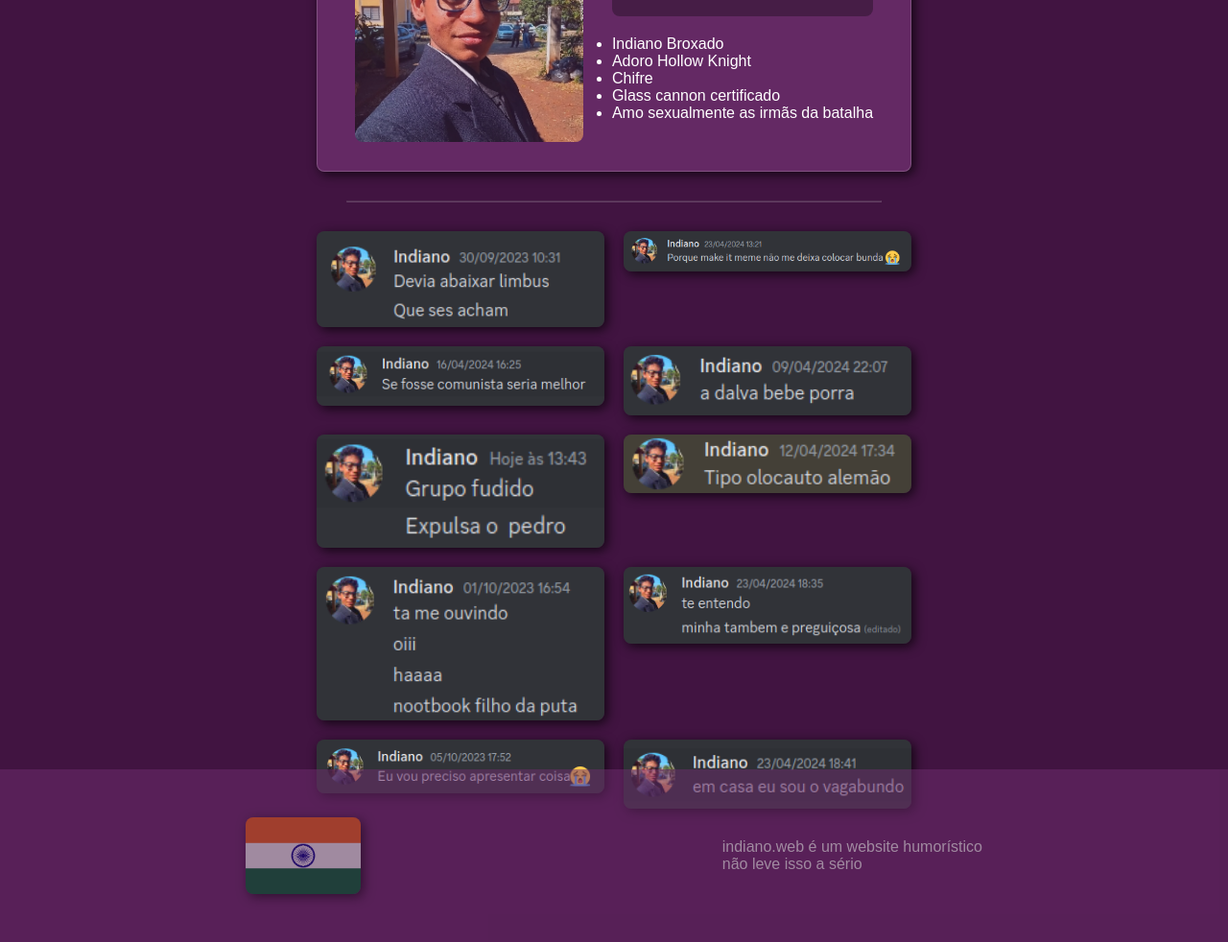
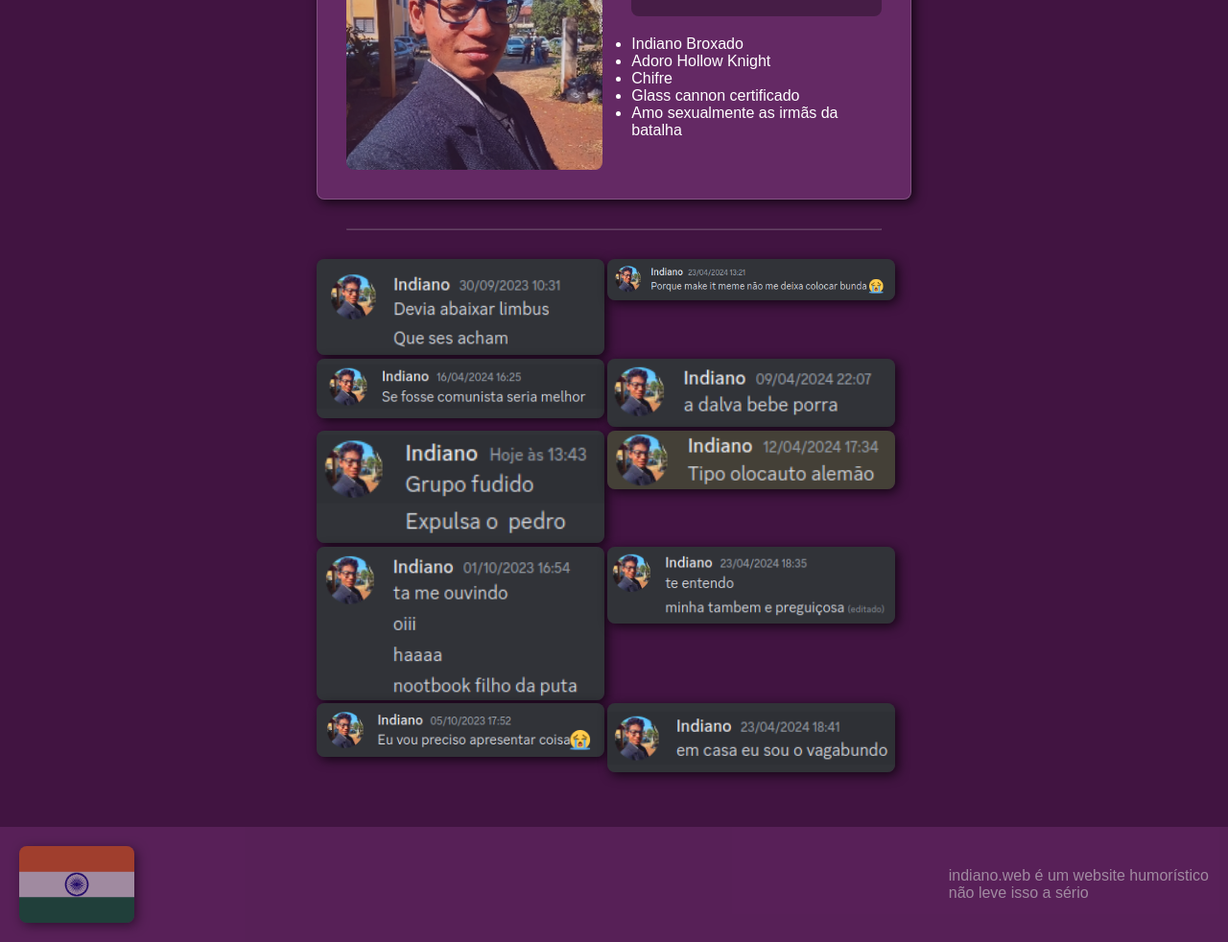
Before and after one commit to nukhes/indiano-web, a plain HTML site: page index.html in a window 1280 px wide. Shown: the part 318-1300 px from the top of the page at 96% size. Drawn offline with Linux system fonts and the light colour scheme; a web font is replaced by a local one.

Commit message:
small fixes

```diff
--- a/style.css
+++ b/style.css
@@ -15,6 +15,8 @@ body {
   display: flex;
   flex-direction: column;
   align-items: center;
+  justify-content: center;
+  align-content: center;
   background-color: rgb(65, 20, 65);
 }
 
@@ -32,14 +34,16 @@ header {
 
 main {
   display: grid;
+  justify-items: center;
   grid-template-columns: min-content min-content;
-  gap: 20px;
-  width: min-content;
+  gap: .2rem;
+
 }
 
 main img {
+  margin: ;
   box-shadow: 3px 3px 12px rgba(0, 0, 0, 0.719);
-  width: 40vw;
+  width: 50vw;
   max-width: 300px;
   border-radius: 8px;
 }
@@ -47,7 +51,7 @@ main img {
 footer {
   opacity: 0.5;
   display: flex;
-  padding: 50px 20% 50px 20%;
+  padding: 20px;
   justify-content: space-between;
   align-items: center;
   position: absolute;
@@ -73,10 +77,11 @@ footer img {
   justify-content: center;
   gap: 30px;
   display: flex;
-  height: 300px;
 }
 
 #profile img {
+  width: 50%;
+  height: 50%;
   opacity: 0.8;
   border-radius: 8px;
 }
```
